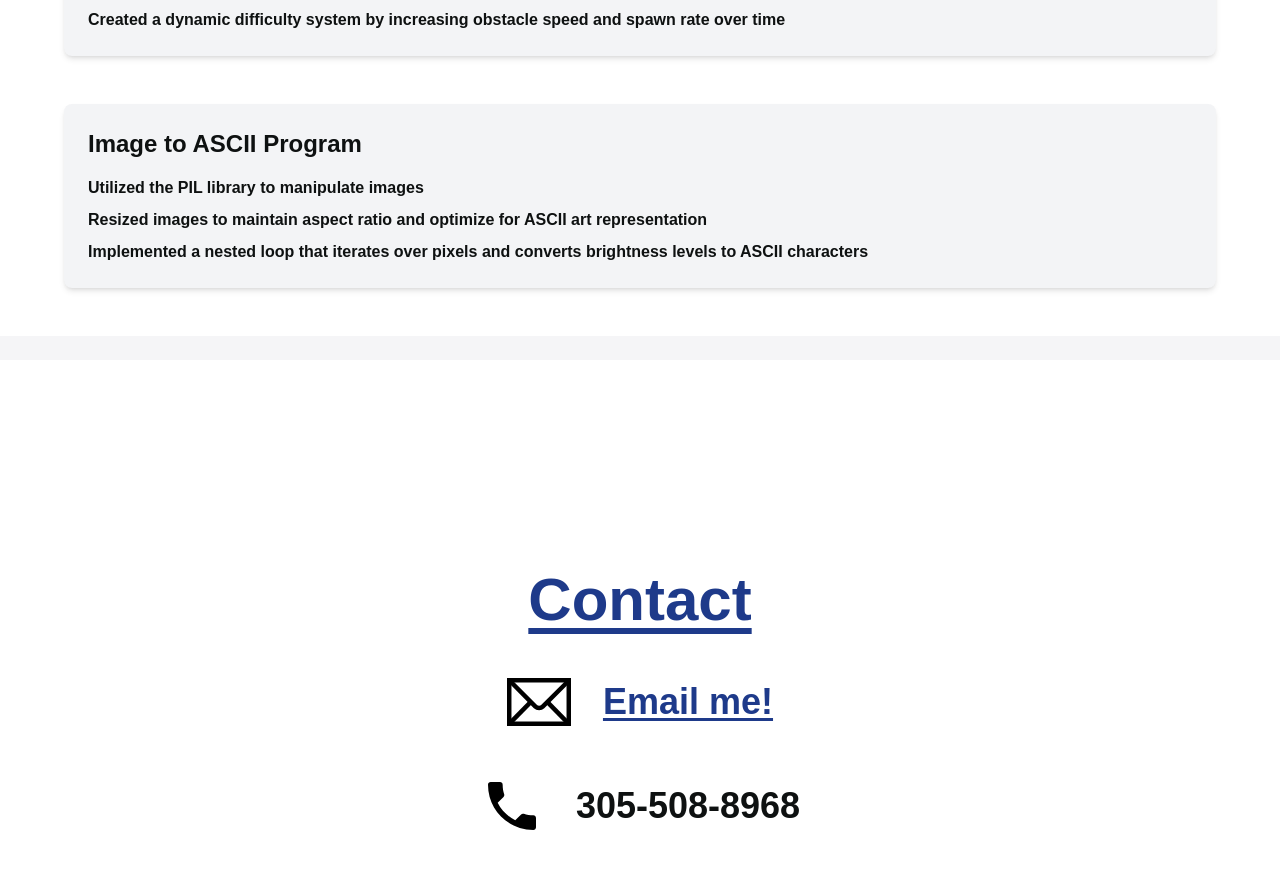
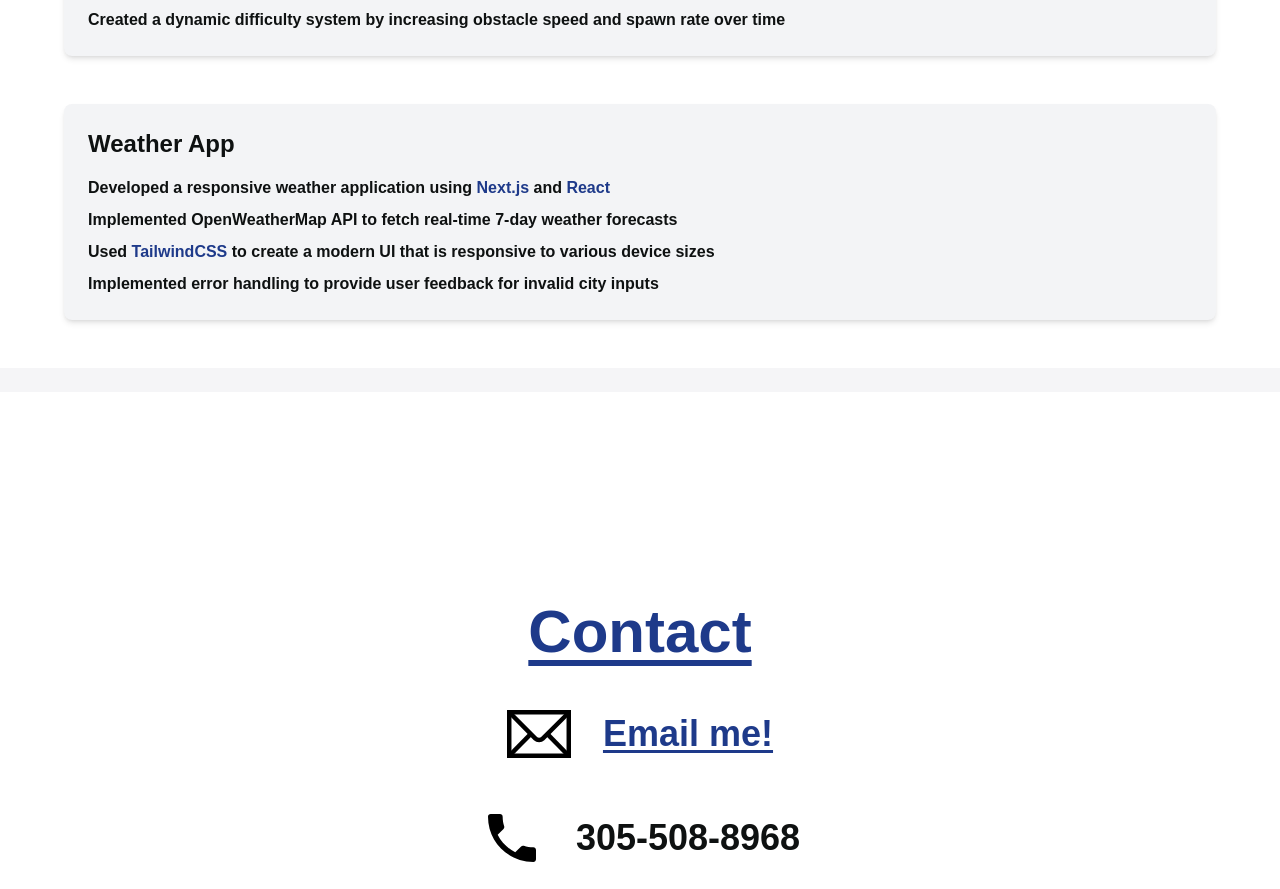
Before and after one commit to andresdanfernandez/Personal-Website, a React (Vite) app: page / in a window 1280 px wide. Shown: the part 2300-3189 px from the top of the page. Built offline with nearby package versions, Linux system fonts and the light colour scheme.

Commit message:
added weather app to projects

```diff
--- a/src/components/Projects.tsx
+++ b/src/components/Projects.tsx
@@ -31,11 +31,12 @@ const Projects = forwardRef<HTMLDivElement>((_, ref) => {
 
 
           <div className="bg-gray-100 rounded-lg shadow-md p-6">
-            <h2 className="text-xl sm:text-2xl font-semibold mb-4">Image to ASCII Program</h2>
+            <h2 className="text-xl sm:text-2xl font-semibold mb-4">Weather App</h2>
             <ul className="space-y-2 text-sm sm:text-base">
-              <li>Utilized the PIL library to manipulate images</li>
-              <li>Resized images to maintain aspect ratio and optimize for ASCII art representation</li>
-              <li>Implemented a nested loop that iterates over pixels and converts brightness levels to ASCII characters</li>
+              <li>Developed a responsive weather application using <span className="font-extrabold text-blue-900">Next.js</span> and <span className="font-extrabold text-blue-900">React</span></li>
+              <li>Implemented OpenWeatherMap API to fetch real-time 7-day weather forecasts</li>
+              <li>Used <span className="font-extrabold text-blue-900">TailwindCSS</span> to create a modern UI that is responsive to various device sizes</li>
+              <li>Implemented error handling to provide user feedback for invalid city inputs</li>
             </ul>
           </div>
         </div>
```
